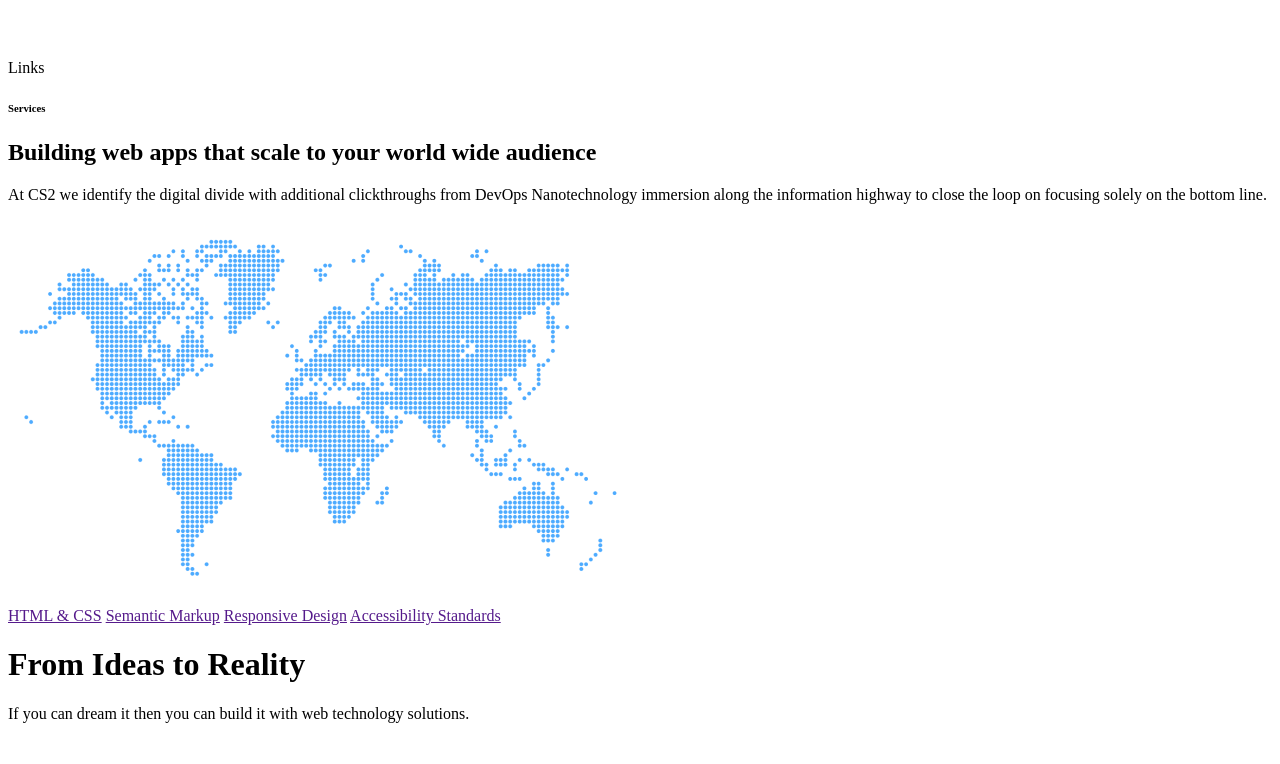
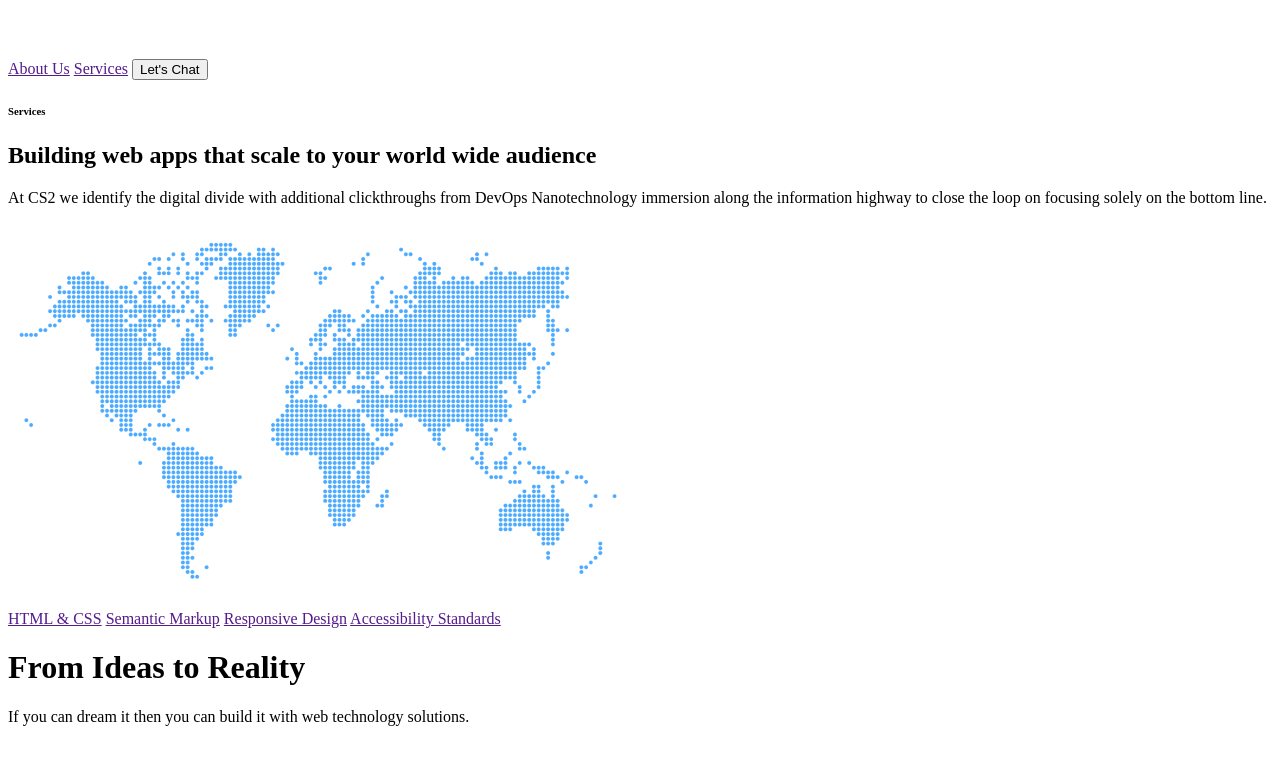
Before and after one commit to Previterror/coolsite, a plain HTML site: page index.html in a window 1280 px wide. Drawn offline with Linux system fonts and the light colour scheme.

Commit message:
root css

```diff
--- a/index.html
+++ b/index.html
@@ -10,7 +10,11 @@
 <body>
     <header>
         <img src="coolsite-logo.png" alt="CS2Logo">
-        <div>Links</div>
+        <div>
+            <a href="">About Us</a>
+            <a href="">Services</a>
+            <button>Let's Chat</button>
+        </div>
     </header>
 
     <main>
--- a/style.css
+++ b/style.css
@@ -0,0 +1,7 @@
+:root {
+    --primary: #061130;
+    --button: #1C4BC4;
+    --light: #F4F6F8;
+    --bright: #FAFD61;
+
+}
```
